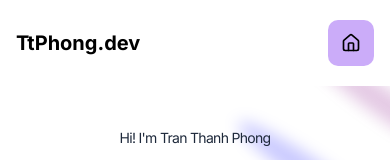
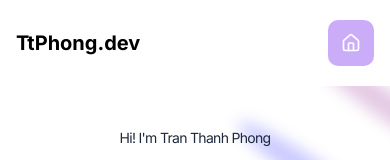
Before and after one commit to TtPhong-FS/Portfolio, a Next.js app: page / in a window 390 px wide. Shown: the top 160 px of the page. Built offline with nearby package versions, Linux system fonts and the light colour scheme.

Commit message:
change color icon home -> white when active. responsive desktop, mobile first

```diff
--- a/src/components/landing/header.tsx
+++ b/src/components/landing/header.tsx
@@ -43,7 +43,7 @@ const Header = () => {
               </ul>
             </nav>
             <Link
-              className={cn('block md:hidden p-[13px] rounded-lg', activeId === 'home' ? 'bg-purple' : '')}
+              className={cn('block md:hidden p-[13px] rounded-lg', activeId === 'home' ? 'bg-purple text-white' : '')}
               href={'#home'}
               onClick={() => setActiveId('home')}
             >
@@ -89,7 +89,7 @@ const Header = () => {
                 )
               })
               .splice(1, 3)}
-            <div className="bg-white dark:bg-black-100 p-[11px] rounded-lg dark:shadow-lg shadow-md dark:shadow-gray-400 shadow-gray-500 text-xs">
+            <div className="bg-white dark:bg-black-100 rounded-lg dark:shadow-lg shadow-md dark:shadow-gray-400 shadow-gray-500 text-xs">
               <ThemeToggle />
             </div>
           </div>
--- a/src/components/theme-toggle.tsx
+++ b/src/components/theme-toggle.tsx
@@ -52,7 +52,7 @@ const ThemeToggle = () => {
   }
 
   return (
-    <button onClick={toggleTheme} className="place-items-start place-content-start flex">
+    <button onClick={toggleTheme} className="place-items-start place-content-start flex lg:p-0 p-[11px]">
       <Tooltip delayDuration={200}>
         <TooltipTrigger asChild>{renderIcon()}</TooltipTrigger>
         <TooltipContent className="bg-slate-800 text-white">{renderLabel()}</TooltipContent>
```
